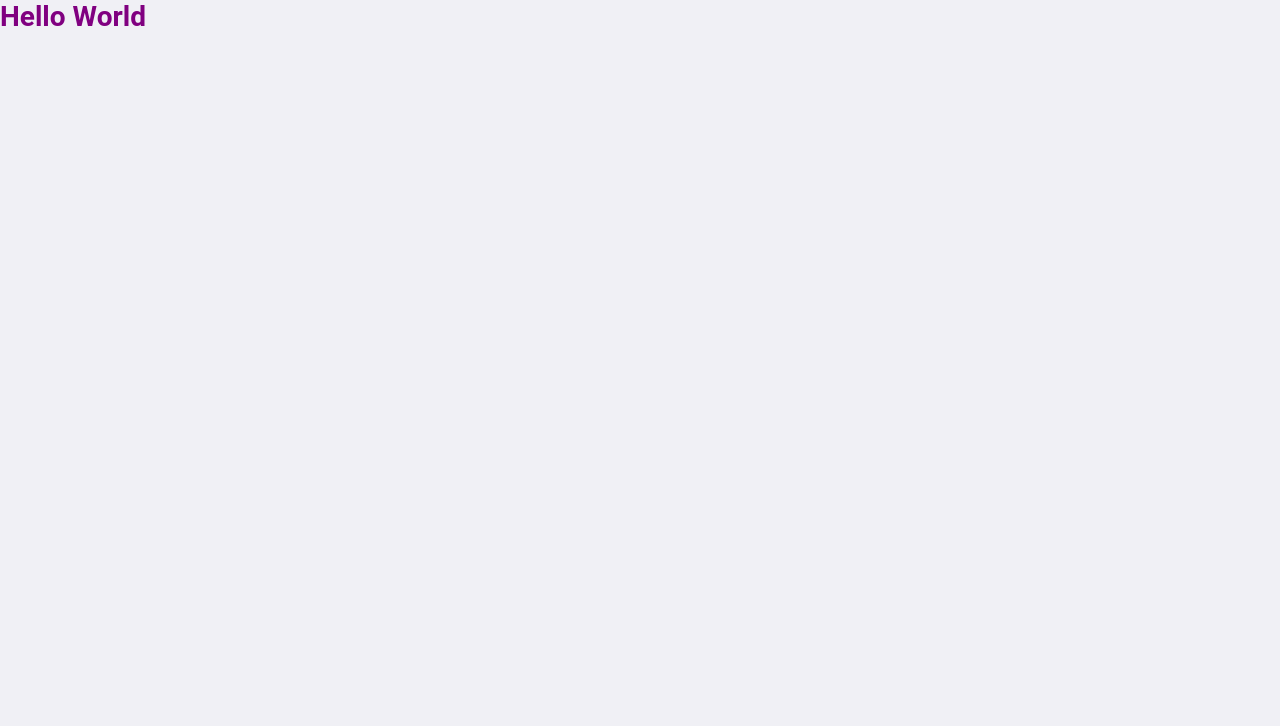
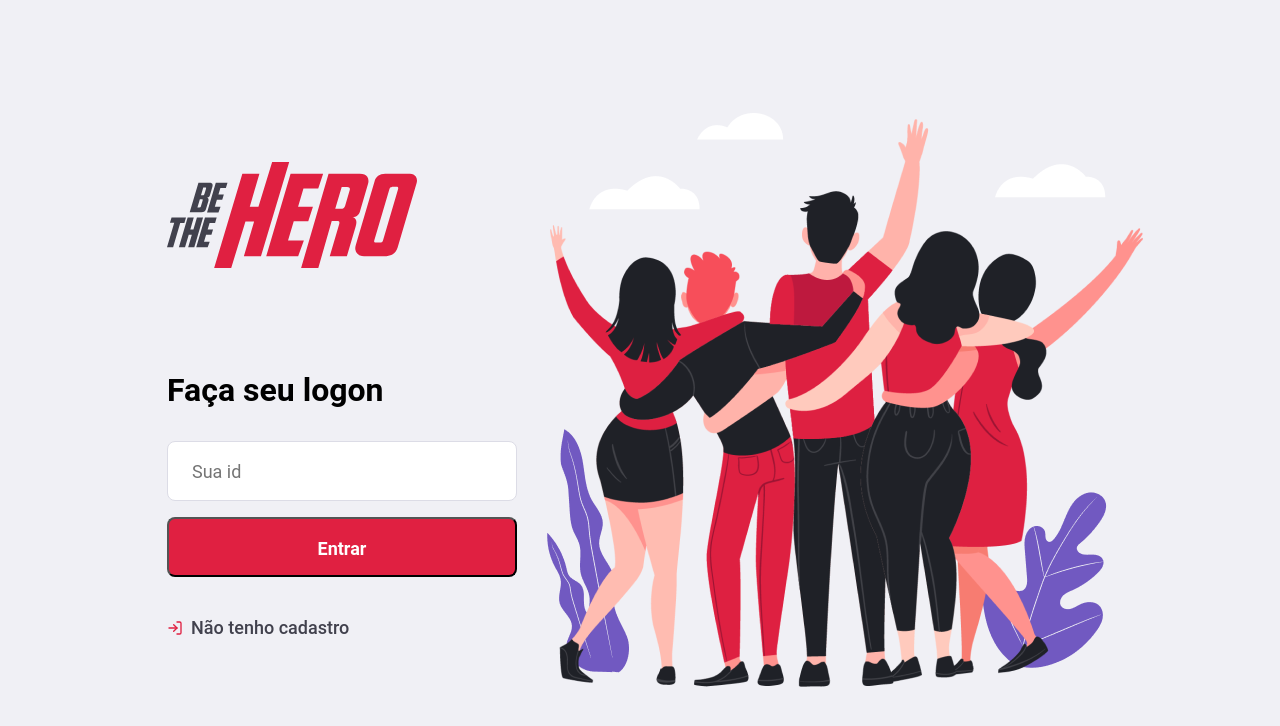
Before and after one commit to gustavosilvafh/omnistack_11_frontend, a React (Create React App) app: page /register in a window 1280 px wide. Shown: the top 726 px of the page. Built offline with nearby package versions, Linux system fonts and the light colour scheme.

Commit message:
Created Login-page

```diff
--- a/package.json
+++ b/package.json
@@ -8,6 +8,7 @@
     "@testing-library/user-event": "^7.1.2",
     "react": "^16.13.1",
     "react-dom": "^16.13.1",
+    "react-icons": "^3.9.0",
     "react-scripts": "3.4.1"
   },
   "scripts": {
--- a/src/global.css
+++ b/src/global.css
@@ -20,3 +20,12 @@
 button {
     cursor: pointer;
 }
+
+form input {
+    width: 100%;
+    height: 60px;
+    color: #333;
+    border: 1px solid #dcdce6;
+    border-radius: 8px;
+    padding: 0 24px;
+}
--- a/src/pages/Logon/index.js
+++ b/src/pages/Logon/index.js
@@ -1,9 +1,29 @@
 import React from 'react';
 import './styles.css';
+import { FiLogIn } from 'react-icons/fi';
 
+import herosImg from '../../assets/img/heroes.png';
+import logoImage from '../../assets/img/logo.svg'
 
 export default function Logon(){
     return(
-        <h1>Hello World</h1>
+        <div className="logon-container">
+            <section className="form">
+                <img src={logoImage} alt="Logo Be The Hero"/>
+
+                <form>
+                    <h1>Faça seu logon</h1>
+                    <input placeholder="Sua id"/>
+                    <button className="button" type="submit">Entrar</button>
+
+                    <a href="/register">
+                        <FiLogIn size={16} color="#E02041"/>
+                        Não tenho cadastro
+                    </a>
+                </form>
+            </section>
+
+            <img src={herosImg} alt="Heroes"/>
+        </div>
     );
 }
--- a/src/pages/Logon/styles.css
+++ b/src/pages/Logon/styles.css
@@ -1,3 +1,64 @@
-h1 {
-    color: purple;
+.logon-container {
+    width: 100%;
+    max-width: 1120px;
+    height: 100vh;
+    margin: 0 auto;
+
+    display: flex;
+    align-items: center;
+    justify-content: center;
 }
+
+.logon-container section.form{
+    width: 100%;
+    max-width: 350px;
+    margin: 30px;
+}
+
+.logon-container section.form form {
+    margin-top: 100px;
+}
+
+.logon-container section.form form h1 {
+    font-size: 32px;
+    margin-bottom: 32px;
+}
+
+.button {
+    width: 100%;
+    height: 60px;
+    background: #e02041;
+    border-radius: 8px;
+    color: #fff;
+    font-weight: bold;
+    margin-top: 16px;
+    display: inline-block;
+    text-align: center;
+    text-decoration: none;
+    font-size: 18px;
+    line-height: 60px;
+    transition: filter 0.2s;
+}
+
+.button:hover {
+    filter: brightness(90%);
+}
+
+.logon-container section.form form a {
+    display: flex;
+    align-items: center;
+    margin-top: 40px;
+    color: #41414d;
+    font-size: 18px;
+    text-decoration: none;
+    font-weight: 500;
+    transition: opacity 0.2s;
+}
+
+.logon-container section.form form a svg {
+    margin-right: 8px;
+}
+
+.logon-container section.form form a:hover {
+    opacity: 0.8;
+}
```
Also changed, not shown: 1 other file (tests, documents, lock files or other folders).
